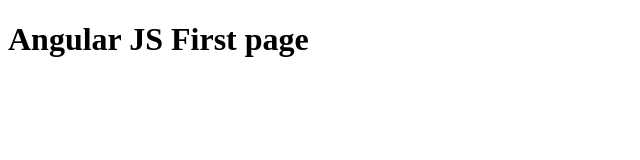
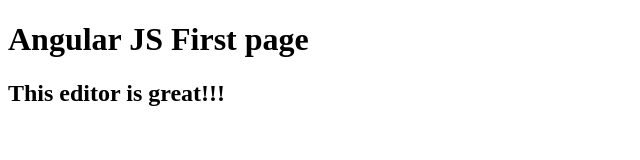
Before and after one commit to mkayer/AngularJS, a plain HTML site: page index.html in a window 1280 px wide. Shown: the whole page, without its empty margins (0-640 px from the left). Drawn offline with Linux system fonts and the light colour scheme.

Commit message:
Verion 2 of html

```diff
--- a/index.html
+++ b/index.html
@@ -6,5 +6,6 @@
   </head>
   <body>
     <h1>Angular JS First page</h1>
+    <h2>This editor is great!!!</h2>
   </body>
 </html>
```
